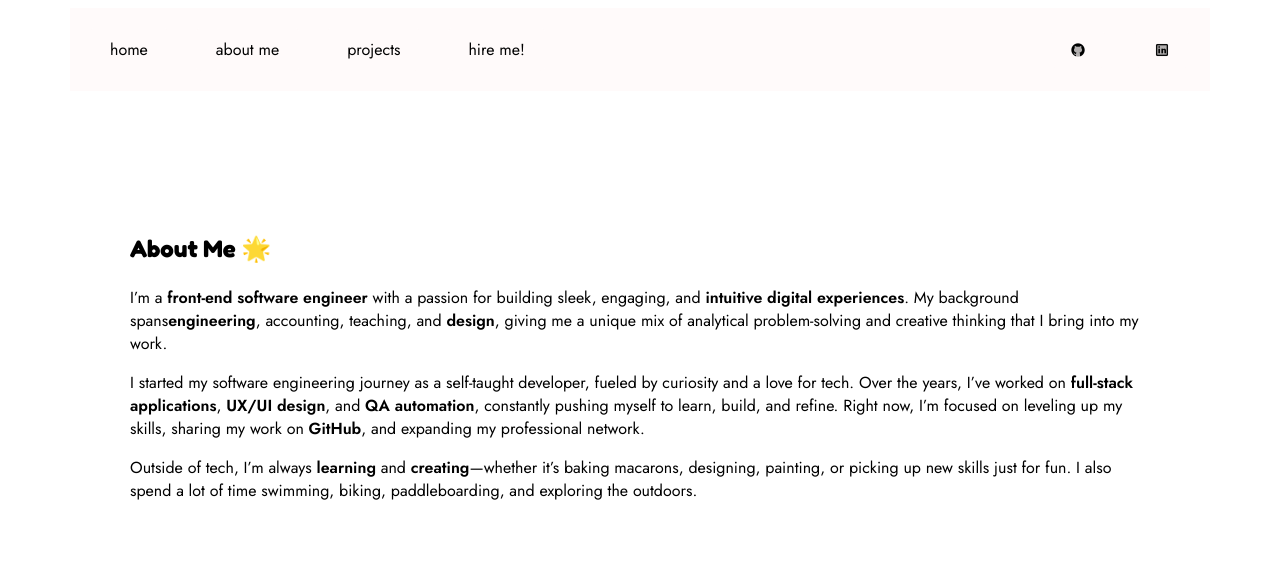
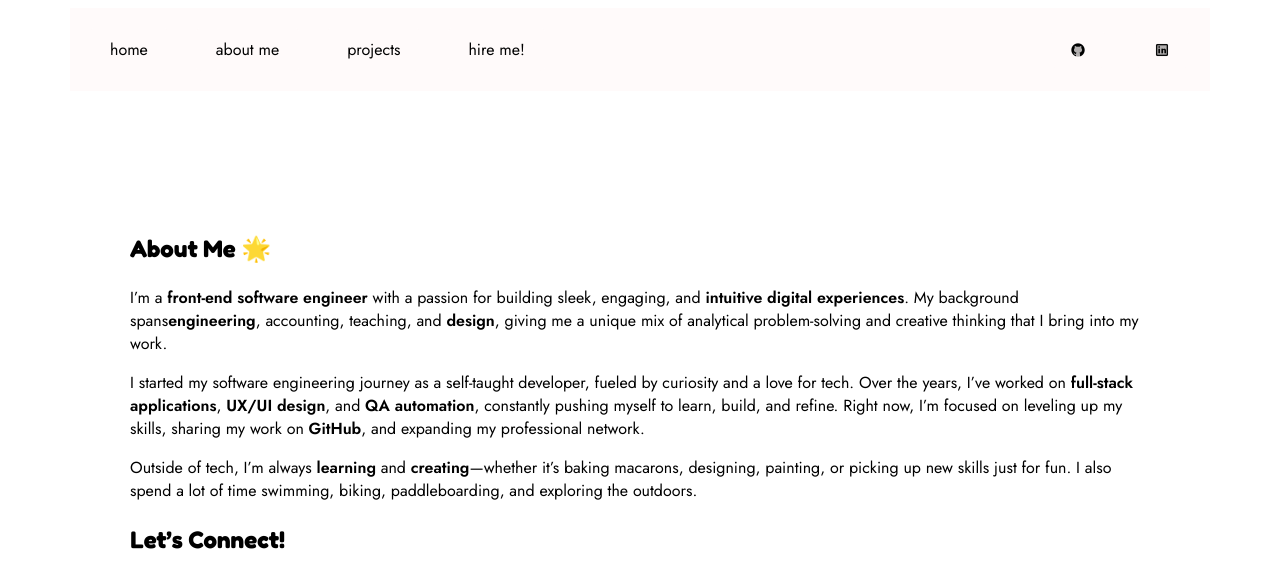
Before and after one commit to nicoleyeag/portfolio, a React (Create React App) app: page /about in a window 1280 px wide. Shown: the top 588 px of the page. Built offline with nearby package versions, Linux system fonts and the light colour scheme; a web font is replaced by a local one.

Commit message:
added connect header

```diff
--- a/src/pages/About.js
+++ b/src/pages/About.js
@@ -28,6 +28,8 @@ export default function About() {
                 spend a lot of time swimming, biking, paddleboarding, and exploring
                 the outdoors.
             </p>
+            <h1><span className="highlight">Let’s Connect!</span></h1>
+
             </div>
         </section>
     </main>
```
